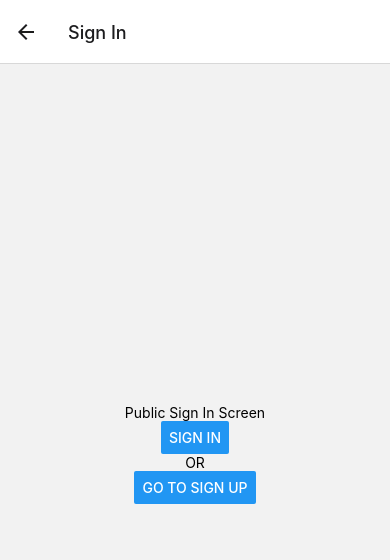
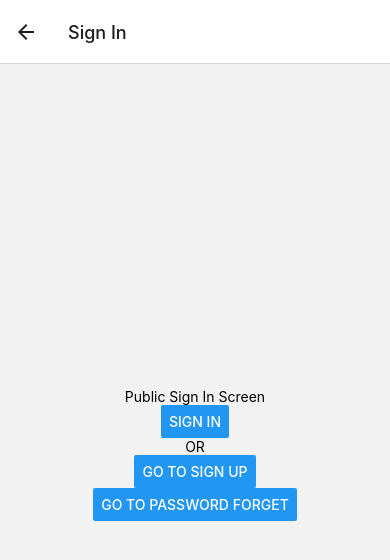
Before and after one commit to aliyurekli32/native-start, a React Native app: screen / in a window 390 px wide. Both pictures are taken after a click on the button "SIGN IN". Shown: the top 560 px of the page. Built offline with nearby package versions, Linux system fonts and the light colour scheme.

Commit message:
add: forgot password button

```diff
--- a/src/screens/SignIn/index.js
+++ b/src/screens/SignIn/index.js
@@ -22,6 +22,10 @@ const SignInScreen = ({onSignIn,navigation}) => {
         title="Go to Sign Up"
         onPress={() => navigation.navigate('Sign Up')}
       />
+       <Button
+        title="Go to Password Forget"
+        onPress={() => navigation.navigate('Password Forget')}
+      />
     </View>
   );
 };
```
